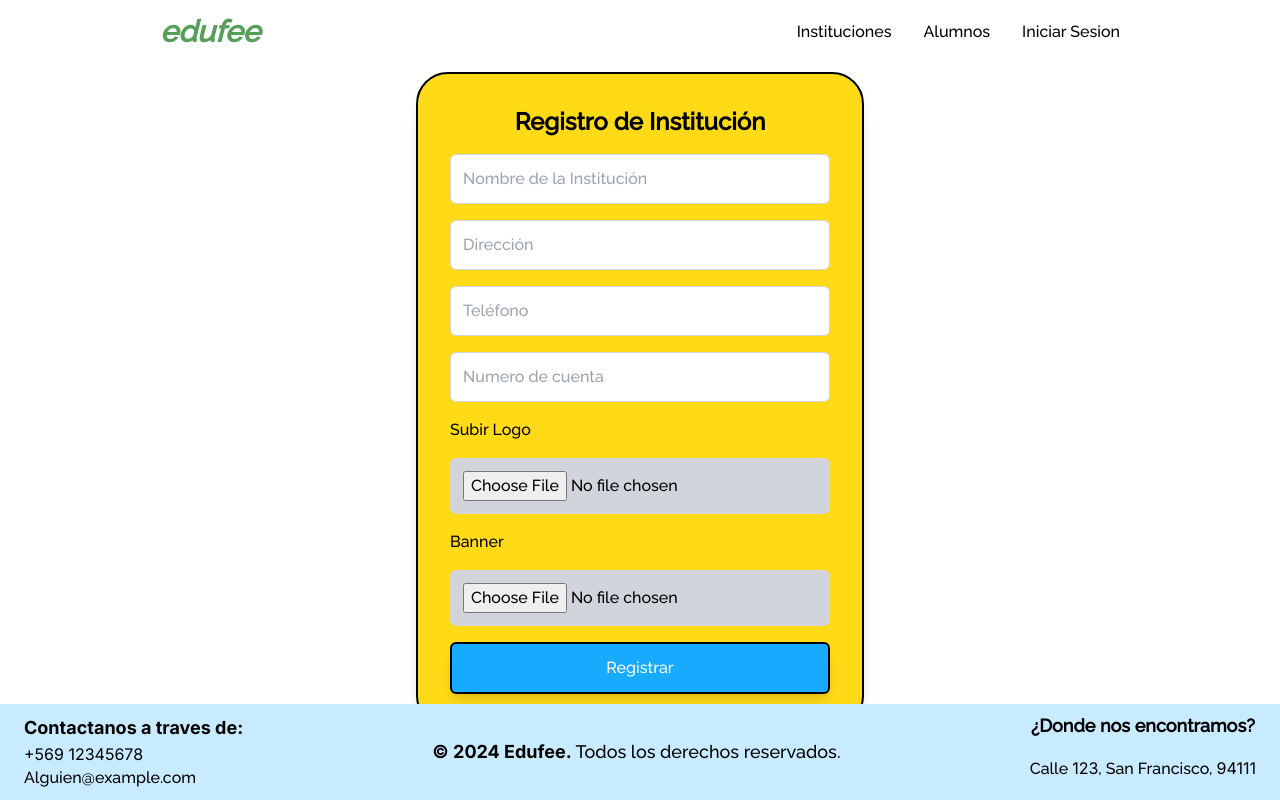
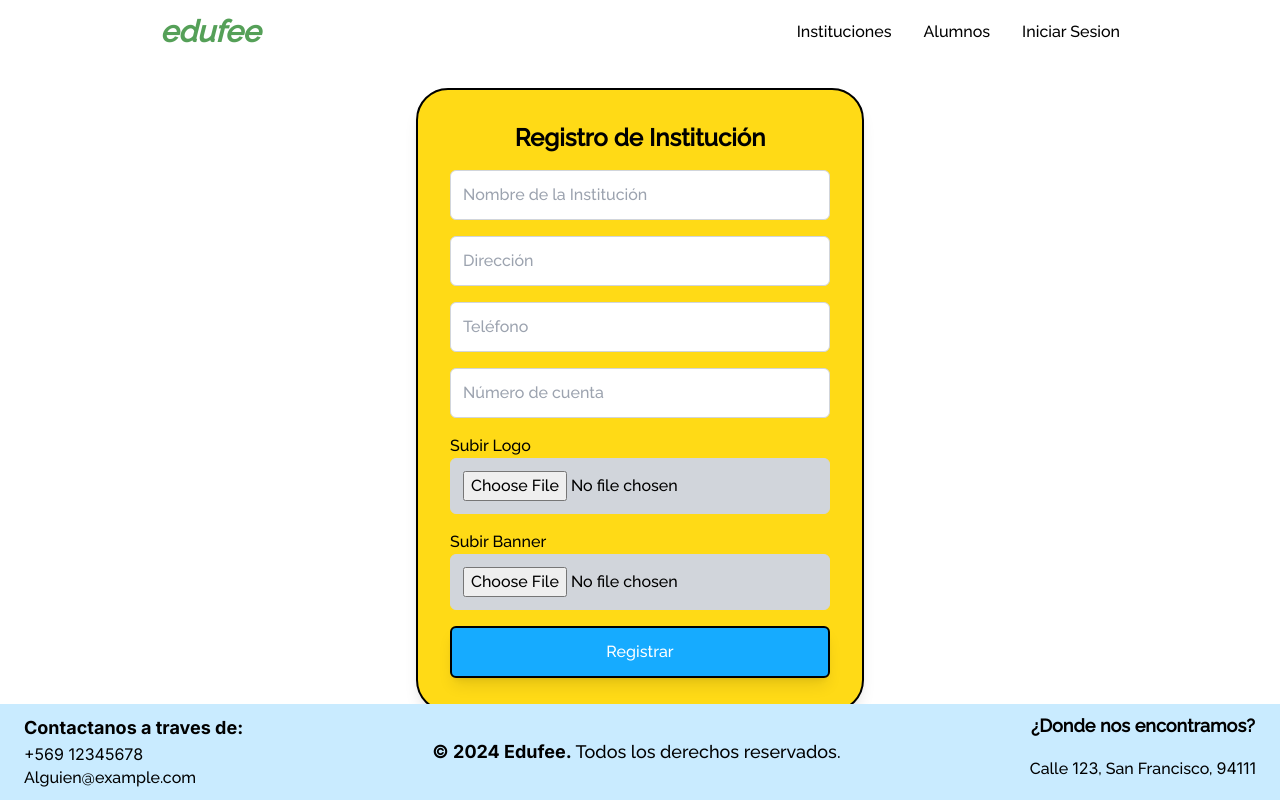
Before and after one commit to MCEmilyMorales/Edufee-, a Next.js app in the folder front/my-app/: page /register/institution in a window 1280 px wide. Built offline with nearby package versions, Linux system fonts and the light colour scheme; no server answers.

Commit message:
Formularios controlados y listo para las peticiones al backend

```diff
--- a/front/my-app/src/app/layout.tsx
+++ b/front/my-app/src/app/layout.tsx
@@ -4,6 +4,7 @@ import "./globals.css";
 import Navbar from "@/components/navbar/navbar";
 import Footer from "@/components/footer/footer";
 import { UserProvider } from "@auth0/nextjs-auth0/client";
+
 
 const inter = Inter({ subsets: ["latin"] });
 const raleway = Raleway({ subsets: ["latin"], weight: ["500", "200"] });
--- /dev/null
+++ b/front/my-app/src/components/FormInputInstitution/index.tsx
@@ -0,0 +1,26 @@
+import React from "react";
+
+interface FormInputProps {
+  type: string;
+  name: string;
+  placeholder: string;
+  value: string | null;
+  onChange: (e: React.ChangeEvent<HTMLInputElement>) => void;
+  error?: string;
+}
+
+const FormInput: React.FC<FormInputProps> = ({ type, name, placeholder, value, onChange, error }) => (
+  <div>
+    <input
+      type={type}
+      name={name}
+      placeholder={placeholder}
+      value={value || ""}
+      onChange={onChange}
+      className="w-full p-3 border border-gray-300 rounded-md"
+    />
+    {error && <p className="text-red-500">{error}</p>}
+  </div>
+);
+
+export default FormInput;
--- a/front/my-app/src/components/forms/institutionForm/instituteform.tsx
+++ b/front/my-app/src/components/forms/institutionForm/instituteform.tsx
@@ -1,51 +1,105 @@
-import Link from "next/link";
+'use client'
+
 import React from "react";
+import FormInput from "@/components/FormInputInstitution";
+import { FormDataInstitute, useFormInstitute } from "@/hooks/useFormInstitute";
+import { useRouter } from "next/navigation";
+import { registerInstitution } from "@/helpers/institution.helper";
+import { useUser } from "@auth0/nextjs-auth0/client";
 
-const instituteForm: React.FC = () => {
+const InstituteForm: React.FC = () => {
+  const initialState: FormDataInstitute = {
+    nombreInstitucion: "",
+    direccion: "",
+    telefono: "",
+    numeroCuenta: "",
+    email: "",
+    logo: "",
+    banner: "",
+  };
+  const router = useRouter();
+  const { formData, errors, handleChange, validate } = useFormInstitute(initialState);
+  const { user} = useUser();
+
+  const handleSubmit = async (event: React.FormEvent) => {
+    event.preventDefault();
+
+    if (validate()) {
+      formData.email = user?.email!;
+
+      try {
+        const response = await registerInstitution(formData);
+        console.log("Respuesta del servidor:", response);
+        router.push("/institucion")
+      } catch(error) {
+        console.log(error);
+      }
+    }
+  };
+
   return (
     <div className="h-screen flex flex-col items-center justify-center space-y-8">
       <div className="w-full max-w-md p-8 bg-[#FFDA16] border-2 border-black shadow-lg rounded-[2em] flex flex-col items-center">
         <h2 className="text-2xl font-bold mb-4">Registro de Institución</h2>
-        <form className="w-full space-y-4">
-          <input
+        <form className="w-full space-y-4" onSubmit={handleSubmit}>
+          <FormInput
             type="text"
+            name="nombreInstitucion"
             placeholder="Nombre de la Institución"
-            className="w-full p-3 border border-gray-300 rounded-md"
+            value={formData.nombreInstitucion}
+            onChange={handleChange}
+            error={errors.nombreInstitucion}
           />
-          <input
+          <FormInput
             type="text"
+            name="direccion"
             placeholder="Dirección"
-            className="w-full p-3 border border-gray-300 rounded-md"
+            value={formData.direccion}
+            onChange={handleChange}
+            error={errors.direccion}
           />
-          <input
+          <FormInput
             type="text"
+            name="telefono"
             placeholder="Teléfono"
-            className="w-full p-3 border border-gray-300 rounded-md"
+            value={formData.telefono}
+            onChange={handleChange}
+            error={errors.telefono}
           />
-          <input
+          <FormInput
             type="text"
-            placeholder="Numero de cuenta"
-            className="w-full p-3 border border-gray-300 rounded-md"
+            name="numeroCuenta"
+            placeholder="Número de cuenta"
+            value={formData.numeroCuenta}
+            onChange={handleChange}
+            error={errors.numeroCuenta}
           />
+          <div>
             <label htmlFor="logo" className="mt-2 block">
               Subir Logo
             </label>
             <input
               id="logo"
               type="file"
+              name="logo"
               className="w-full p-3 border bg-gray-300 border-gray-300 rounded-md"
-            placeholder="Subir Logo"
+              onChange={handleChange}
             />
-
+            {errors.logo && <p className="text-red-500">Debes subir el logo de la institución</p>}
+          </div>
+          <div>
             <label htmlFor="banner" className="mt-2 block">
-            Banner
+              Subir Banner
             </label>
             <input
               id="banner"
               type="file"
+              name="banner"
               className="w-full p-3 border bg-gray-300 border-gray-300 rounded-md"
-            placeholder="Subir banner"
+              onChange={handleChange}
             />
+            {errors.banner && <p className="text-red-500">Debes subir el banner de la institución</p>}
+          </div>
           <button
             type="submit"
             className="w-full mt-4 p-3 bg-[#16ABFF] border-2 border-black text-white rounded-md shadow-lg hover:bg-[#1657FF] transition-colors duration-300"
@@ -58,4 +112,4 @@ const instituteForm: React.FC = () => {
   );
 };
 
-export default instituteForm;
+export default InstituteForm;
--- a/front/my-app/src/components/forms/userForm/userform.tsx
+++ b/front/my-app/src/components/forms/userForm/userform.tsx
@@ -1,31 +1,38 @@
 'use client'
 
-import FormInput from "@/components/FormInput";
-import { useFormStudent } from "@/hooks/useFormStudent";
+import FormInput from "@/components/FormInputStudent";
+import { registerStudent } from "@/helpers/student.helper";
+import { FormDataStudent, useFormStudent } from "@/hooks/useFormStudent";
 import { useRouter } from "next/navigation";
 import React from "react";
-
+import { useUser } from "@auth0/nextjs-auth0/client";
 
 const StudentForm: React.FC = () => {
-  const initialState = {
+  const initialState: FormDataStudent = {
     nombre: "",
     apellido: "",
     dni: "",
-    fotoPerfil: null,
+    email: "",
+    fotoPerfil: new File([], ""),
   };
   const router = useRouter()
   const { formData, errors, handleChange, validate } = useFormStudent(initialState);
+  const { user} = useUser()
 
   const handleSubmit = async (event: React.FormEvent) => {
     event.preventDefault();
 
+    if (validate()) {
+      formData.email = user?.email!;
 
-    if (validate()) {
-      console.log("Datos del formulario:", formData);
-      // Aquí iría la llamada a la API
+      try {
+        const response = await registerStudent(formData);
+        console.log("Respuesta del servidor:", response);
+        router.push("/usuario")
+      } catch(error) {
+        console.log(error);
+      }
 
-
-      router.push("/usuario")
     }
   };
 
--- a/front/my-app/src/helpers/institution.helper.ts
+++ b/front/my-app/src/helpers/institution.helper.ts
@@ -1,11 +1,22 @@
-export const registerInstitution = async (formData: FormData) => {
+import { FormDataInstitute } from "@/hooks/useFormInstitute";
+
+const apiUrl = process.env.NEXT_PUBLIC_API_URL;
+
+export const registerInstitution = async (formData: FormDataInstitute) => {
   try {
-      const response = await fetch('/api/register', {
+    const response = await fetch(`${apiUrl}/institution/signup`, {
       method: 'POST',
       headers: {
         'Content-Type': 'application/json',
       },
-        body: JSON.stringify(formData),
+      body: JSON.stringify({
+        name: formData.nombreInstitucion,
+        accountNumber: formData.numeroCuenta,
+        address: formData.direccion,
+        phone: formData.telefono,
+        logo: formData.logo,
+        banner: formData.banner
+      }),
     });
 
     if (!response.ok) {
--- /dev/null
+++ b/front/my-app/src/hooks/useFormInstitute.ts
@@ -0,0 +1,40 @@
+import { useState } from "react";
+
+export interface FormDataInstitute {
+  nombreInstitucion: string;
+  direccion: string;
+  telefono: string;
+  numeroCuenta: string;
+  email: string,
+  logo: string;
+  banner: string;
+}
+
+export const useFormInstitute = (initialState: FormDataInstitute) => {
+  const [formData, setFormData] = useState<FormDataInstitute>(initialState);
+  const [errors, setErrors] = useState<any>(initialState);
+
+  const validate = () => {
+    const newErrors = {} as FormDataInstitute;
+
+    if (!formData.nombreInstitucion) newErrors.nombreInstitucion = "El nombre de la institución es requerido";
+    if (!formData.direccion) newErrors.direccion = "La dirección es requerida";
+    if (!formData.telefono) newErrors.telefono = "El teléfono es requerido";
+    if (!formData.numeroCuenta) newErrors.numeroCuenta = "El número de cuenta es requerido";
+    if (!formData.logo ) newErrors.logo = "El logo es requerido";
+    if (!formData.banner) newErrors.banner = "El banner es requerido";
+
+    setErrors(newErrors);
+    return Object.keys(newErrors).length === 0;
+  };
+
+  const handleChange = (e: React.ChangeEvent<HTMLInputElement>) => {
+    const { name, value, files } = e.target;
+    setFormData({
+      ...formData,
+      [name]: files ? files[0] : value,
+    });
+  };
+
+  return { formData, errors, handleChange, validate };
+};
```
Also changed, not shown: front/my-app/src/helpers/student.helper.ts (+15 -6 lines), front/my-app/src/hooks/useFormStudent.ts (+9 -1 lines), front/my-app/src/components/FormInputStudent/index.tsx (renamed from front/my-app/src/components/FormInput/index.tsx). Lines whose indentation alone changed are shown as unchanged.
